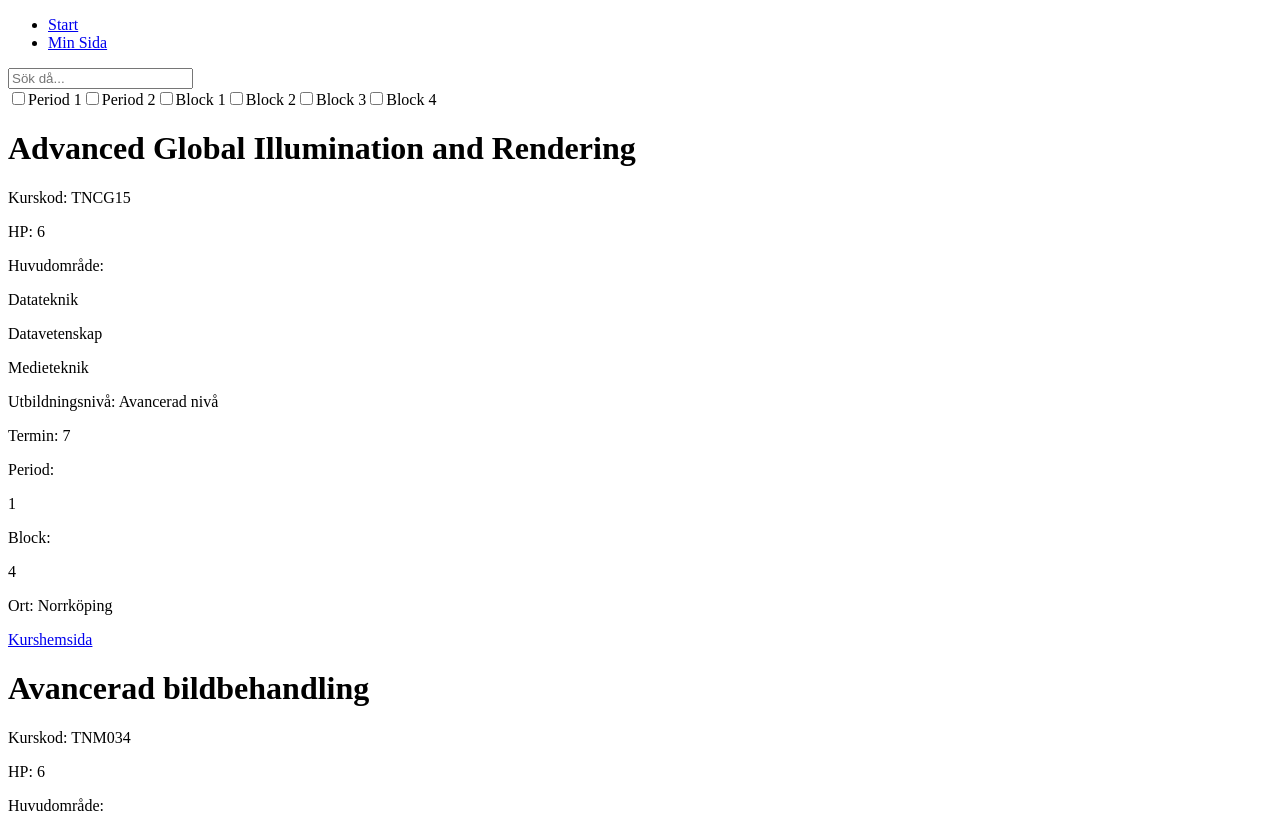
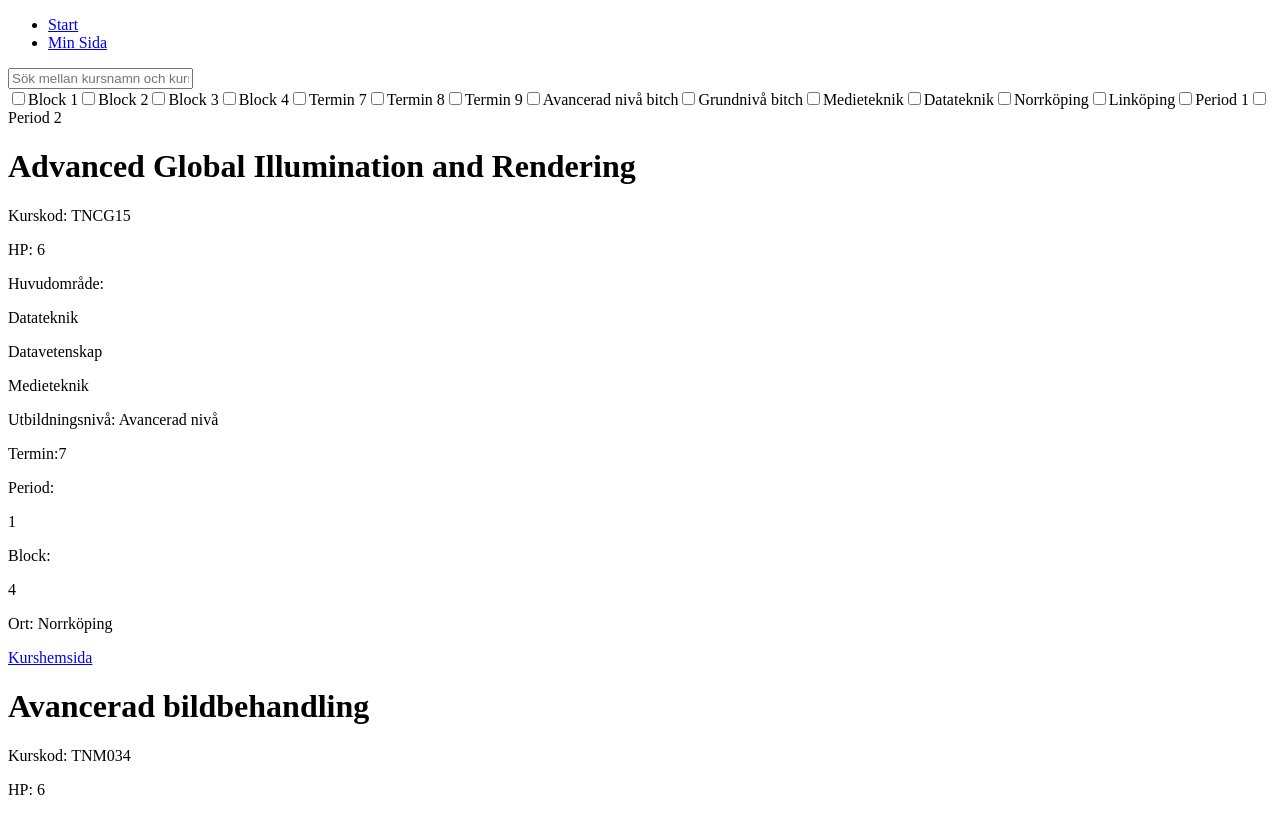
Before and after one commit to jronnefalk/lithe_val, a React (Create React App) app: page / in a window 1280 px wide. Shown: the top 813 px of the page. Built offline with nearby package versions, Linux system fonts and the light colour scheme.

Commit message:
mer filter

```diff
--- a/src/components/Kurs.js
+++ b/src/components/Kurs.js
@@ -15,7 +15,7 @@ export default function Kurs(props) {
         })}
       </div>
       <p>Utbildningsnivå: {kurs.utbildningsniva}</p>
-      <p>Termin: {kurs.termin}</p>
+      <p>Termin:{kurs.termin}</p>
       <div>
         Period:{" "}
         {kurs.period.map((prop) => {
--- a/src/pages/Start.js
+++ b/src/pages/Start.js
@@ -18,12 +18,27 @@ export function Start() {
   const [activeFilters, setActiveFilters] = useState([]);
 
   const filters = [
-    { label: "Period 1", key: "period", value: "1" },
-    { label: "Period 2", key: "period", value: "2" },
     { label: "Block 1", key: "block", value: "1" },
     { label: "Block 2", key: "block", value: "2" },
     { label: "Block 3", key: "block", value: "3" },
     { label: "Block 4", key: "block", value: "4" },
+    { label: "Termin 7", key: "termin", value: "7" },
+    { label: "Termin 8", key: "termin", value: "8" },
+    { label: "Termin 9", key: "termin", value: "9" },
+    {
+      label: "Avancerad nivå bitch",
+      key: "utbildningsniva",
+      value: "Avancerad nivå",
+    },
+    { label: "Grundnivå bitch", key: "utbildningsniva", value: "Grundnivå" },
+
+    { label: "Medieteknik", key: "huvudomrade", value: "Medieteknik" },
+    { label: "Datateknik", key: "huvudomrade", value: "Datateknik" },
+
+    { label: "Norrköping", key: "ort", value: "Norrköping" },
+    { label: "Linköping", key: "ort", value: "Linköping" },
+    { label: "Period 1", key: "period", value: "1" },
+    { label: "Period 2", key: "period", value: "2" },
   ];
 
   // Funktion som hanterar när användaren klickar på ett filter
@@ -51,7 +66,7 @@ export function Start() {
     <div className="App">
       <div>
         <input
-          placeholder="Sök då..."
+          placeholder="Sök mellan kursnamn och kurskod..."
           onChange={(event) => setQuery(event.target.value)}
         />
       </div>
```
